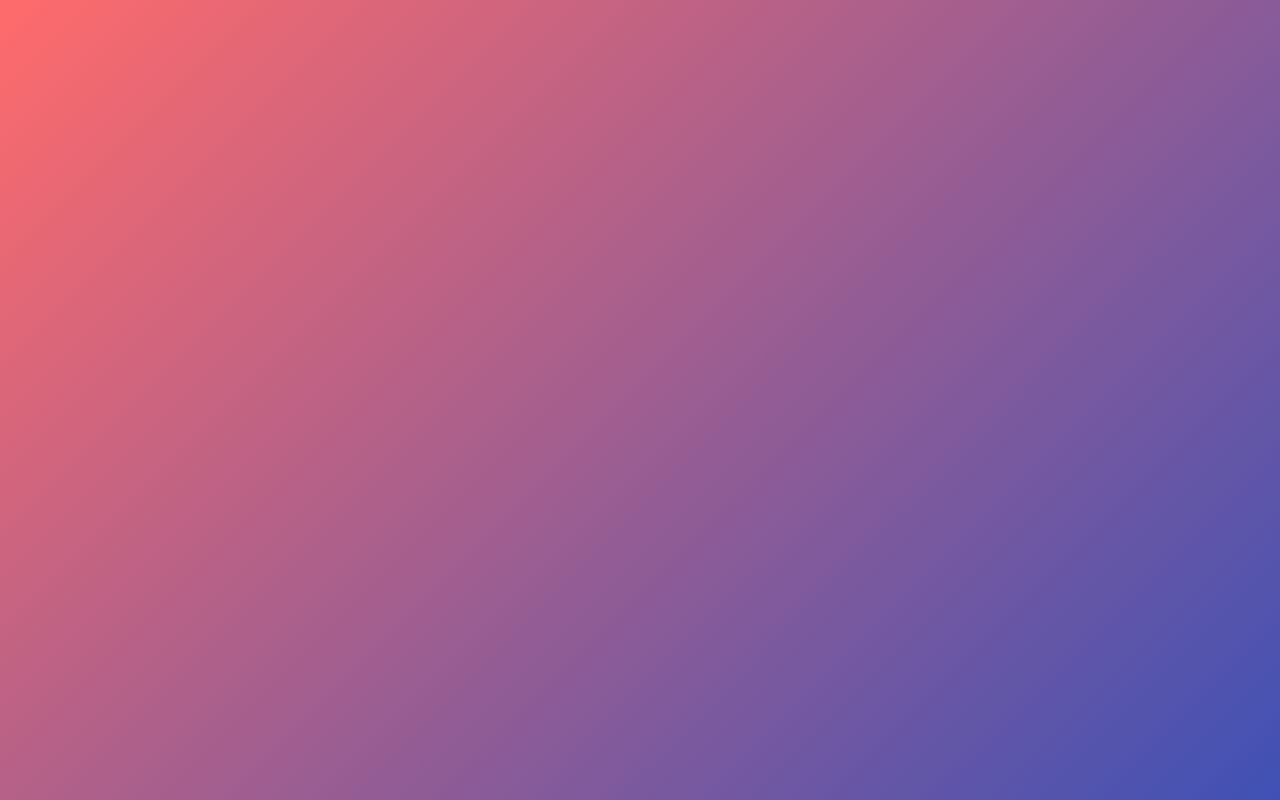
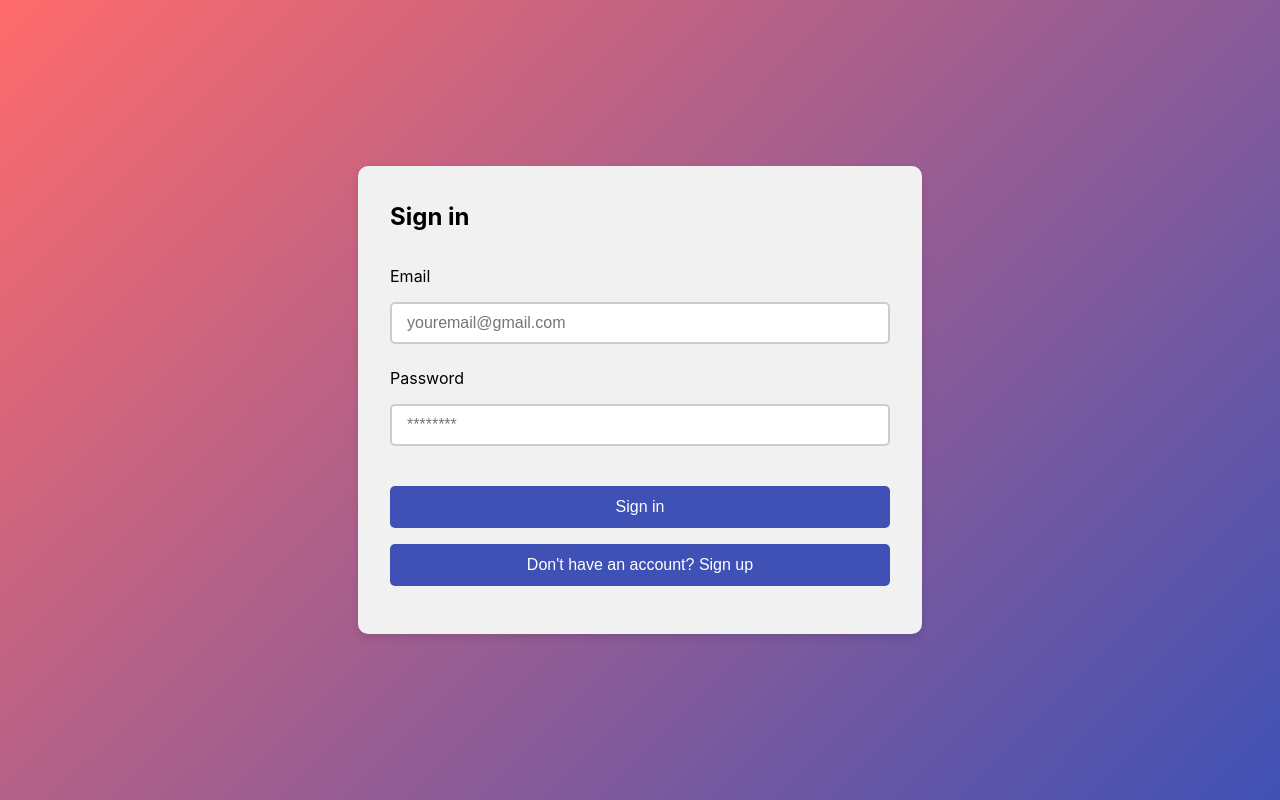
Before and after one commit to yurilemos/login-register-app, a React (Create React App) app: page / in a window 1280 px wide. Before the commit this address had no page. Built offline with nearby package versions, Linux system fonts and the light colour scheme.

Commit message:
deploy test

```diff
--- a/package.json
+++ b/package.json
@@ -1,11 +1,13 @@
 {
   "name": "login-register-app",
+  "homepage": "https://yurilemos.github.io/login-register-app",
   "version": "0.1.0",
   "private": true,
   "dependencies": {
     "@testing-library/jest-dom": "^5.17.0",
     "@testing-library/react": "^13.4.0",
     "@testing-library/user-event": "^13.5.0",
+    "gh-pages": "^5.0.0",
     "react": "^18.2.0",
     "react-dom": "^18.2.0",
     "react-hook-form": "^7.45.2",
@@ -14,6 +16,8 @@
     "web-vitals": "^2.1.4"
   },
   "scripts": {
+    "predeploy": "npm run build",
+    "deploy": "gh-pages -d build",
     "start": "react-scripts start",
     "build": "react-scripts build",
     "test": "react-scripts test",
--- a/src/router/router.jsx
+++ b/src/router/router.jsx
@@ -16,6 +16,7 @@ export const Router = () => {
   return (
     <BrowserRouter>
       <Routes>
+        <Route path="/" element={<Login />} />
         <Route path="/login-register-app/home" element={<Private Item={Home} />} />
         <Route path="/login-register-app/login" element={<Login />} />
         <Route path="/login-register-app/register" element={<Register />} />
```
Also changed, not shown: 1 other file (tests, documents, lock files or other folders).
